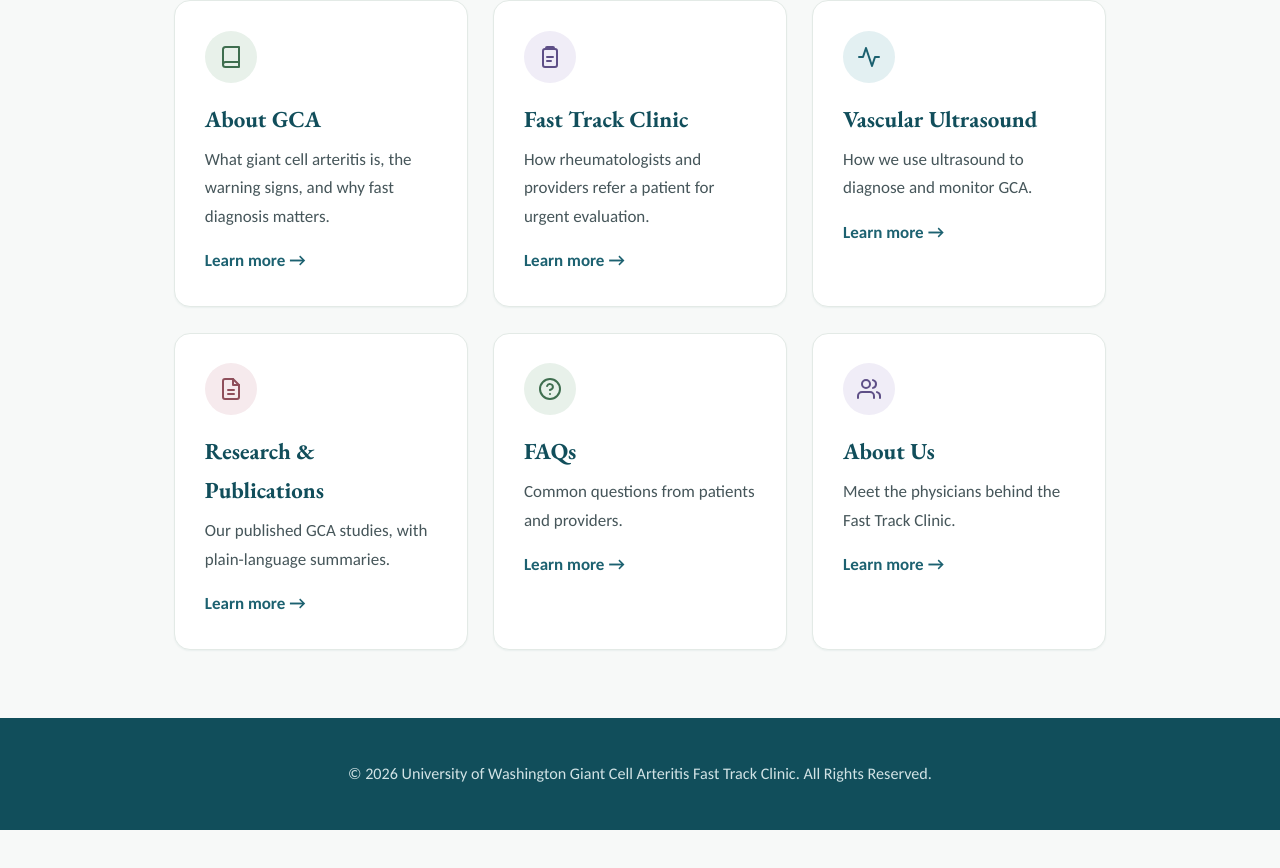
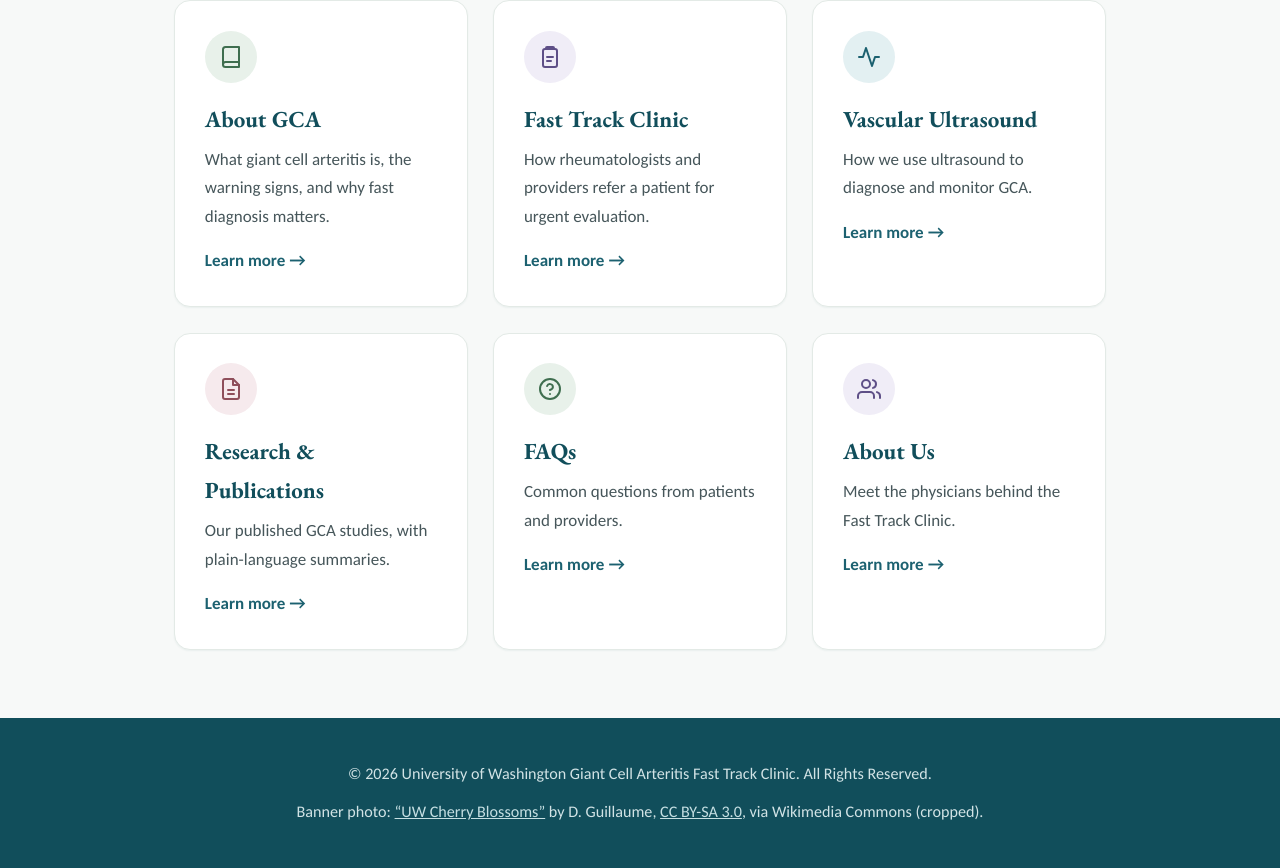
Before and after one commit to rheumify/gca-fast-website, a Next.js app: page / in a window 1280 px wide. Shown: the part 1061-1929 px from the top of the page. Before the commit the page ends 1891 px from the top, so only its background shows below. Built offline with nearby package versions, Linux system fonts and the light colour scheme.

Commit message:
Add cherry blossom photo attribution (CC BY-SA) to footer

```diff
--- a/app/layout.js
+++ b/app/layout.js
@@ -61,6 +61,9 @@ export default function RootLayout({ children }) {
 
         <footer className="footer">
           <p>&copy; {new Date().getFullYear()} University of Washington Giant Cell Arteritis Fast Track Clinic. All Rights Reserved.</p>
+          <p className="footer-credit">
+            Banner photo: <a href="https://commons.wikimedia.org/wiki/File:UW_Cherry_Blossoms.jpg" target="_blank" rel="noopener noreferrer">&ldquo;UW Cherry Blossoms&rdquo;</a> by D. Guillaume, <a href="https://creativecommons.org/licenses/by-sa/3.0" target="_blank" rel="noopener noreferrer">CC BY-SA 3.0</a>, via Wikimedia Commons (cropped).
+          </p>
         </footer>
       </body>
     </html>
```
